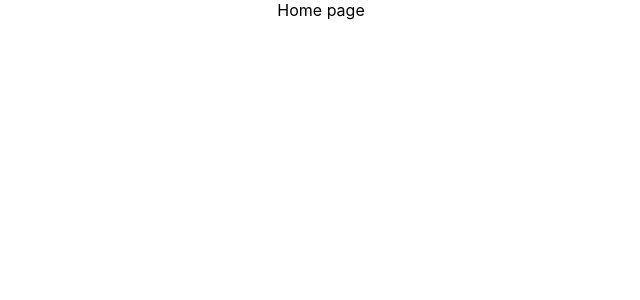
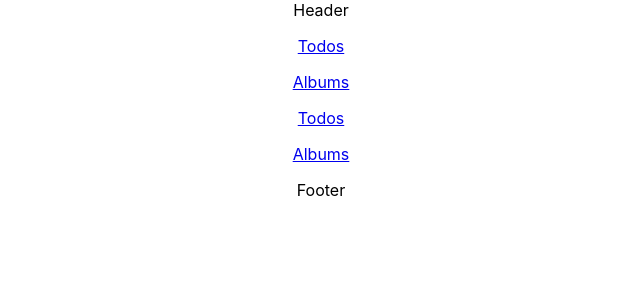
Before and after one commit to viethoaken/reactjs-app, a React (Create React App) app: page / in a window 1280 px wide. Before the commit this address had no page. Shown: the top 300 px of the page, without its empty margins (319-959 px from the left). Built offline with nearby package versions, Linux system fonts and the light colour scheme.

Commit message:
Added Link and Navlink

```diff
--- a/src/App.js
+++ b/src/App.js
@@ -1,7 +1,7 @@
 // import logo from './logo.svg';
 import './App.css';
 import React from 'react';
-import { BrowserRouter, Routes, Route} from 'react-router-dom';
+import {Routes, Route, Link, NavLink} from 'react-router-dom';
 import TodoFeature from './features/Todo';
 import AlbumFeature from './features/Album';
 // import ColoBox from './components/ColorBox';
@@ -11,12 +11,18 @@
 
   return (
     <div className='App'>
-      Home page
+      Header
+      <p><Link to="/todos">Todos</Link></p>
+      <p><Link to="/albums">Albums</Link></p>
+
+      <p><NavLink to="/todos" activeClassName='active-menu'>Todos</NavLink></p>
+      <p><NavLink to="/albums">Albums</NavLink></p>
+
       <Routes>
         < Route path='/todos' element = {<TodoFeature/>} />
         < Route path='/albums' element = {<AlbumFeature/>} />
       </Routes>
-
+      Footer
     </div>
   );
 }
```
